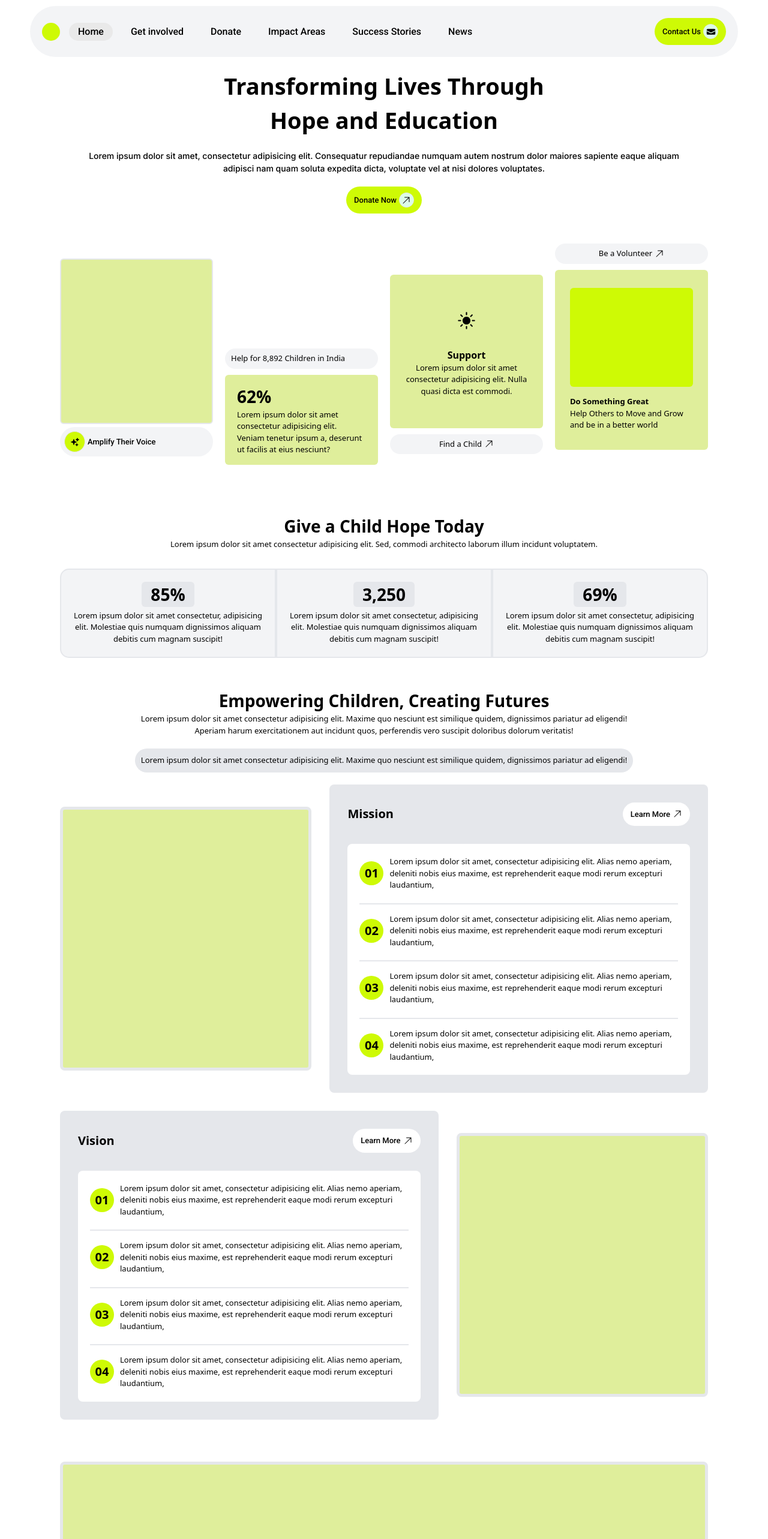
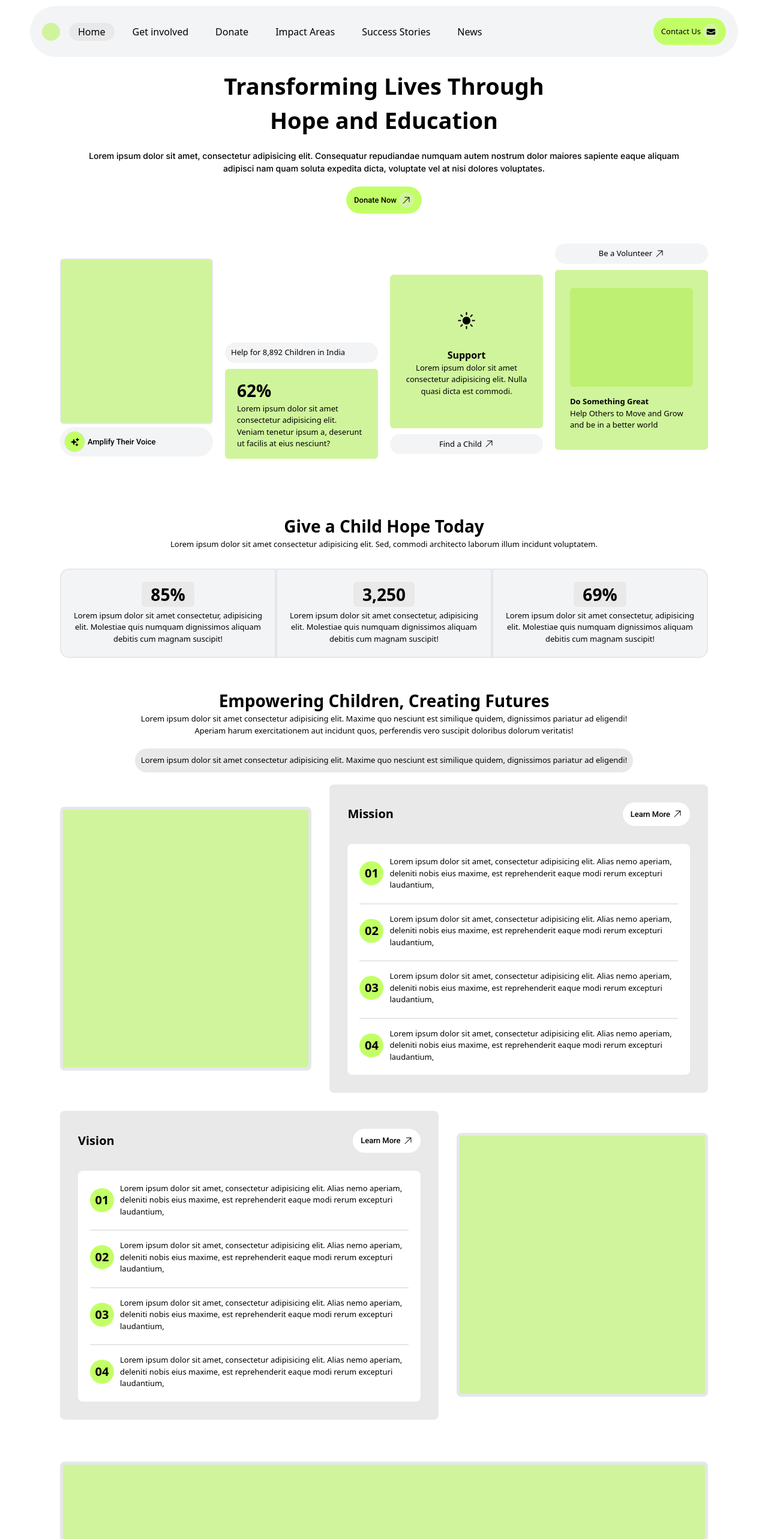
Before and after one commit to KenUdoudo/company, a React (Vite) app: page / in a window 1280 px wide. Shown: the top 2566 px of the page at 60% size. Built offline with nearby package versions, Linux system fonts and the light colour scheme.

Commit message:
almost done

```diff
--- a/src/App.jsx
+++ b/src/App.jsx
@@ -15,17 +15,17 @@ function App() {
     <div className='px-[50px]'>
       <div className='flex flex-row justify-between items-center bg-gray-100 rounded-full px-[20px] py-[20px] mt-[10px]'>
         <div className="flex flex-row justify-center items-center gap-x-[15px]">
-          <div className="h-[30px] w-[30px] rounded-full bg-[#CEFA05]"></div>
-          <button className={`${tab === 0 ? " bg-[#E9E9E9]" : ""} rounded-full px-[15px] py-[3px] font-roboto text-[16px] font-[500]`} onClick={()=> setTab(0)}>Home</button>
-          <button className={`${tab === 1 ? " bg-[#E9E9E9]" : ""} rounded-full px-[15px] py-[3px] font-roboto text-[16px] font-[500]`} onClick={()=> setTab(1)}>Get involved</button>
-          <button className={`${tab === 2 ? " bg-[#E9E9E9]" : ""} rounded-full px-[15px] py-[3px] font-roboto text-[16px] font-[500]`} onClick={()=> setTab(2)}>Donate</button>
-          <button className={`${tab === 3 ? " bg-[#E9E9E9]" : ""} rounded-full px-[15px] py-[3px] font-roboto text-[16px] font-[500]`} onClick={()=> setTab(3)}>Impact Areas</button>
-          <button className={`${tab === 4 ? " bg-[#E9E9E9]" : ""} rounded-full px-[15px] py-[3px] font-roboto text-[16px] font-[500]`} onClick={()=> setTab(4)}>Success Stories</button>
-          <button className={`${tab === 5 ? " bg-[#E9E9E9]" : ""} rounded-full px-[15px] py-[3px] font-roboto text-[16px] font-[500]`} onClick={()=> setTab(5)}>News</button>
+          <div className="h-[30px] w-[30px] rounded-full bg-[#D0F49C]"></div>
+          <button className={`${tab === 0 ? " bg-[#E9E9E9]" : ""} rounded-full px-[15px] py-[3px] text-[16px] font-[500]`} onClick={()=> setTab(0)}>Home</button>
+          <button className={`${tab === 1 ? " bg-[#E9E9E9]" : ""} rounded-full px-[15px] py-[3px] text-[16px] font-[500]`} onClick={()=> setTab(1)}>Get involved</button>
+          <button className={`${tab === 2 ? " bg-[#E9E9E9]" : ""} rounded-full px-[15px] py-[3px] text-[16px] font-[500]`} onClick={()=> setTab(2)}>Donate</button>
+          <button className={`${tab === 3 ? " bg-[#E9E9E9]" : ""} rounded-full px-[15px] py-[3px] text-[16px] font-[500]`} onClick={()=> setTab(3)}>Impact Areas</button>
+          <button className={`${tab === 4 ? " bg-[#E9E9E9]" : ""} rounded-full px-[15px] py-[3px] text-[16px] font-[500]`} onClick={()=> setTab(4)}>Success Stories</button>
+          <button className={`${tab === 5 ? " bg-[#E9E9E9]" : ""} rounded-full px-[15px] py-[3px] text-[16px] font-[500]`} onClick={()=> setTab(5)}>News</button>
         </div>
-        <div className='flex flex-row justify-center items-center gap-[4px] rounded-full px-[13px] py-[10px] bg-[#CEFA05] cursor-pointer'>
-          <p className='text-[13px] font-roboto font-[500]'>Contact Us</p>
-          <div className='h-[25px] w-[25px] rounded-full border-[1px] bg-green-100 flex justify-center items-center'><HiMiniEnvelope/></div>
+        <div className='flex flex-row justify-center items-center gap-[4px] rounded-full px-[13px] py-[10px] bg-[#C2FF66] cursor-pointer'>
+          <p className='text-[13px] font-[500]'>Contact Us</p>
+          <div className='h-[25px] w-[25px] rounded-full border-[1px] bg-[#D0F49C] flex justify-center items-center'><HiMiniEnvelope/></div>
         </div>
       </div>
 
--- a/src/components/Home/section1.jsx
+++ b/src/components/Home/section1.jsx
@@ -7,27 +7,27 @@ const Section1 = () => {
             <div className="flex flex-col justify-center items-center text-center gap-y-[20px]">
                 <p className="text-[38px] font-[600]">Transforming Lives Through <br /> Hope and Education</p>
                 <p className="px-[80px] text-[14px] font-inter font-[500]">Lorem ipsum dolor sit amet, consectetur adipisicing elit. Consequatur repudiandae numquam autem nostrum dolor maiores sapiente eaque aliquam adipisci nam quam soluta expedita dicta, voluptate vel at nisi dolores voluptates.</p>
-                <div className='flex flex-row justify-center items-center gap-[4px] rounded-full px-[13px] py-[10px] bg-[#CEFA05] cursor-pointer'>
+                <div className='flex flex-row justify-center items-center gap-[4px] rounded-full px-[13px] py-[10px] bg-[#C2FF66] cursor-pointer'>
                     <p className='text-[13px] font-roboto font-[500]'>Donate Now</p>
-                    <div className='h-[25px] w-[25px] rounded-full border-[1px] bg-green-100 flex justify-center items-center'><HiArrowUpRight/></div>
+                    <div className='h-[25px] w-[25px] rounded-full border-[1px] bg-[#D0F49C] flex justify-center items-center'><HiArrowUpRight/></div>
                 </div>
             </div>
 
             <div className="px-[50px] space-x-[20px] flex flex-row justify-center items-center h-[500px]">
                 <div className="w-[25%] h-[350px] gap-[5px] flex flex-col justify-normal items-center">
-                    <div className="h-[80%] w-full border-[2px] bg-[#dfee9b] rounded-md"></div>
+                    <div className="h-[80%] w-full border-[2px] bg-[#D0F49C] rounded-md"></div>
                     <div className="h-[20%] w-full">
                         <div className='flex flex-row justify-start items-center gap-[4px] rounded-full px-[7px] py-[7px] bg-gray-100 cursor-pointer'>
-                            <div className='h-[35px] w-[35px] rounded-full border-[1px] bg-[#CEFA05] flex justify-center items-center'><HiSparkles/></div>
+                            <div className='h-[35px] w-[35px] rounded-full border-[1px] bg-[#C2FF66] flex justify-center items-center'><HiSparkles/></div>
                             <p className='text-[13px] font-roboto font-[500]'>Amplify Their Voice</p>
                         </div>
                     </div>
                 </div>
 
 
-                <div className="w-[25%] h-[350px] flex flex-col justify-normal items-center gap-[10px] mt-[300px]">
+                <div className="w-[25%] h-[350px] flex flex-col justify-normal items-center gap-[10px] mt-[280px]">
                     <div className="w-full flex flex-row justify-start items-center gap-[4px] rounded-full px-[10px] py-[7px] bg-gray-100"><p className="text-[13px]">Help for 8,892 Children in India</p></div>
-                    <div className="bg-[#dfee9b] rounded-md px-[20px] py-[15px]">
+                    <div className="bg-[#D0F49C] rounded-md px-[20px] py-[15px]">
                         <p className="text-[28px] font-semibold">62%</p>
                         <p className="text-[13px]">Lorem ipsum dolor sit amet consectetur adipisicing elit. Veniam tenetur ipsum a, deserunt ut facilis at eius nesciunt? </p>
                     </div>
@@ -35,7 +35,7 @@ const Section1 = () => {
 
 
                 <div className="w-[25%] h-[350px] flex flex-col justify-normal items-center gap-[10px] mt-[5%]">
-                    <div className="h-[73%] w-full bg-[#dfee9b] rounded-md flex flex-col justify-center items-center text-center px-[20px]">
+                    <div className="h-[73%] w-full bg-[#D0F49C] rounded-md flex flex-col justify-center items-center text-center px-[20px]">
                         <div className="h-[50px] w-[50px] flex justify-center items-center"><IoIosSunny className="h-[35px] w-[35px]"/></div>
                         <p className="font-semibold pt-[20px]">Support</p>
                         <p className="text-[13px]">Lorem ipsum dolor sit amet consectetur adipisicing elit. Nulla quasi dicta est commodi. </p>
@@ -52,8 +52,8 @@ const Section1 = () => {
                             <p className="text-[13px]">Be a Volunteer</p>
                             <HiArrowUpRight/>
                     </div>
-                    <div className="h-[75%] w-full bg-[#dfee9b] rounded-md flex flex-col justify-center text-[13px] px-[25px]">
-                        <div className="h-[55%] w-full bg-[#CEFA05] rounded-md"></div>
+                    <div className="h-[75%] w-full bg-[#D0F49C] rounded-md flex flex-col justify-center text-[13px] px-[25px]">
+                        <div className="h-[55%] w-full bg-[#BEF073] rounded-md"></div>
                         <p className="pt-[15px] font-semibold">Do Something Great</p>
                         <p>Help Others to Move and Grow and be in a better world</p>
                     </div>
--- a/src/components/Home/section2.jsx
+++ b/src/components/Home/section2.jsx
@@ -8,15 +8,15 @@ const Section2 = () => {
 
             <div className="flex flex-row justify-center items-center px-[50px] mt-[30px]">
                 <div className="border-[2px] rounded-l-[15px] flex flex-col justify-center items-center text-center bg-gray-100 gap-[5px] px-[20px] py-[20px]">
-                    <p className="text-[28px] font-semibold bg-gray-200 px-[15px] rounded-md">85%</p>
+                    <p className="text-[28px] font-semibold bg-[#E9E9E9] px-[15px] rounded-md">85%</p>
                     <p className="text-[13px]">Lorem ipsum dolor sit amet consectetur, adipisicing elit. Molestiae quis numquam dignissimos aliquam debitis cum magnam suscipit!</p>
                 </div>
                 <div className="border-[2px] flex flex-col justify-center items-center text-center bg-gray-100 gap-[5px] px-[20px] py-[20px]">
-                    <p className="text-[28px] font-semibold bg-gray-200 px-[15px] rounded-md">3,250</p>
+                    <p className="text-[28px] font-semibold bg-[#E9E9E9] px-[15px] rounded-md">3,250</p>
                     <p className="text-[13px]">Lorem ipsum dolor sit amet consectetur, adipisicing elit. Molestiae quis numquam dignissimos aliquam debitis cum magnam suscipit!</p>
                 </div>
                 <div className="border-[2px] rounded-r-[15px] flex flex-col justify-center items-center text-center bg-gray-100 gap-[5px] px-[20px] py-[20px]">
-                    <p className="text-[28px] font-semibold bg-gray-200 px-[15px] rounded-md">69%</p>
+                    <p className="text-[28px] font-semibold bg-[#E9E9E9] px-[15px] rounded-md">69%</p>
                     <p className="text-[13px]">Lorem ipsum dolor sit amet consectetur, adipisicing elit. Molestiae quis numquam dignissimos aliquam debitis cum magnam suscipit!</p>
                 </div>
             </div>
--- a/src/components/Home/section3.jsx
+++ b/src/components/Home/section3.jsx
@@ -5,12 +5,12 @@ const Section3 = () => {
             <div className="text-center flex flex-col justify-center items-center">
                 <p className="text-[28px] font-semibold">Empowering Children, Creating Futures</p>
                 <p className="text-[13px]">Lorem ipsum dolor sit amet consectetur adipisicing elit. Maxime quo nesciunt est similique quidem, dignissimos pariatur ad eligendi! <br /> Aperiam harum exercitationem aut incidunt quos, perferendis vero suscipit doloribus dolorum veritatis!</p>
-                <p className="text-[13px] font-medium rounded-full px-[10px] py-[10px] bg-gray-200 mt-[20px]">Lorem ipsum dolor sit amet consectetur adipisicing elit. Maxime quo nesciunt est similique quidem, dignissimos pariatur ad eligendi! </p>
+                <p className="text-[13px] font-medium rounded-full px-[10px] py-[10px] bg-[#E9E9E9] mt-[20px]">Lorem ipsum dolor sit amet consectetur adipisicing elit. Maxime quo nesciunt est similique quidem, dignissimos pariatur ad eligendi! </p>
             </div>
 
             <div className="flex flex-row justify-center items-center px-[50px] space-x-[30px] mt-[20px]">
-                <div className="w-[40%] bg-[#dfee9b] rounded-lg border-[5px] h-[440px]"></div>
-                <div className="w-[60%] bg-gray-200 p-[30px] rounded-lg flex flex-col justify-center space-y-[30px]">
+                <div className="w-[40%] bg-[#D0F49C] rounded-lg border-[5px] h-[440px]"></div>
+                <div className="w-[60%] bg-[#E9E9E9] p-[30px] rounded-lg flex flex-col justify-center space-y-[30px]">
                     <div className="flex flex-row justify-between items-center">
                         <p className="font-semibold text-[20px]">Mission</p>
                         <div className='flex flex-row justify-center items-center gap-[4px] rounded-full bg-white px-[13px] py-[10px] cursor-pointer'>
@@ -21,27 +21,27 @@ const Section3 = () => {
 
                     <div className="flex flex-col justify-center items-center bg-white rounded-lg p-[20px]">
                         <div className="flex flex-row gap-[10px] justify-normal items-center border-b-[2px] pb-[20px]">
-                            <div className="h-[40px] w-[40px] bg-[#CEFA05] rounded-full text-[20px] font-semibold flex justify-center items-center shrink-0">01</div>
+                            <div className="h-[40px] w-[40px] bg-[#C2FF66] rounded-full text-[20px] font-semibold flex justify-center items-center shrink-0">01</div>
                             <p className="text-[13px]">Lorem ipsum dolor sit amet, consectetur adipisicing elit. Alias nemo aperiam, deleniti nobis eius maxime, est reprehenderit eaque modi rerum excepturi laudantium,</p>
                         </div>
                         <div className="flex flex-row gap-[10px] justify-normal items-center border-b-[2px] pt-[15px] pb-[20px]">
-                            <div className="h-[40px] w-[40px] bg-[#CEFA05] rounded-full text-[20px] font-semibold flex justify-center items-center shrink-0">02</div>
+                            <div className="h-[40px] w-[40px] bg-[#C2FF66] rounded-full text-[20px] font-semibold flex justify-center items-center shrink-0">02</div>
                             <p className="text-[13px]">Lorem ipsum dolor sit amet, consectetur adipisicing elit. Alias nemo aperiam, deleniti nobis eius maxime, est reprehenderit eaque modi rerum excepturi laudantium,</p>
                         </div>
                         <div className="flex flex-row gap-[10px] justify-normal items-center border-b-[2px] pt-[15px] pb-[20px]">
-                            <div className="h-[40px] w-[40px] bg-[#CEFA05] rounded-full text-[20px] font-semibold flex justify-center items-center shrink-0">03</div>
+                            <div className="h-[40px] w-[40px] bg-[#C2FF66] rounded-full text-[20px] font-semibold flex justify-center items-center shrink-0">03</div>
                             <p className="text-[13px]">Lorem ipsum dolor sit amet, consectetur adipisicing elit. Alias nemo aperiam, deleniti nobis eius maxime, est reprehenderit eaque modi rerum excepturi laudantium,</p>
                         </div>
                         <div className="flex flex-row gap-[10px] justify-normal items-center pt-[15px]">
-                            <div className="h-[40px] w-[40px] bg-[#CEFA05] rounded-full text-[20px] font-semibold flex justify-center items-center shrink-0">04</div>
+                            <div className="h-[40px] w-[40px] bg-[#C2FF66] rounded-full text-[20px] font-semibold flex justify-center items-center shrink-0">04</div>
                             <p className="text-[13px]">Lorem ipsum dolor sit amet, consectetur adipisicing elit. Alias nemo aperiam, deleniti nobis eius maxime, est reprehenderit eaque modi rerum excepturi laudantium,</p>
                         </div>
                     </div>
                 </div>
             </div>
             <div className="flex flex-row-reverse justify-center items-center px-[50px] gap-[30px] mt-[30px]">
-                <div className="w-[40%] bg-[#dfee9b] rounded-lg border-[5px] h-[440px]"></div>
-                <div className="w-[60%] bg-gray-200 p-[30px] rounded-lg flex flex-col justify-center space-y-[30px]">
+                <div className="w-[40%] bg-[#D0F49C] rounded-lg border-[5px] h-[440px]"></div>
+                <div className="w-[60%] bg-[#E9E9E9] p-[30px] rounded-lg flex flex-col justify-center space-y-[30px]">
                     <div className="flex flex-row justify-between items-center">
                         <p className="font-semibold text-[20px]">Vision</p>
                         <div className='flex flex-row justify-center items-center gap-[4px] rounded-full bg-white px-[13px] py-[10px] cursor-pointer'>
@@ -52,19 +52,19 @@ const Section3 = () => {
 
                     <div className="flex flex-col justify-center items-center bg-white rounded-lg p-[20px]">
                         <div className="flex flex-row gap-[10px] justify-normal items-center border-b-[2px] pb-[20px]">
-                            <div className="h-[40px] w-[40px] bg-[#CEFA05] rounded-full text-[20px] font-semibold flex justify-center items-center shrink-0">01</div>
+                            <div className="h-[40px] w-[40px] bg-[#C2FF66] rounded-full text-[20px] font-semibold flex justify-center items-center shrink-0">01</div>
                             <p className="text-[13px]">Lorem ipsum dolor sit amet, consectetur adipisicing elit. Alias nemo aperiam, deleniti nobis eius maxime, est reprehenderit eaque modi rerum excepturi laudantium,</p>
                         </div>
                         <div className="flex flex-row gap-[10px] justify-normal items-center border-b-[2px] pt-[15px] pb-[20px]">
-                            <div className="h-[40px] w-[40px] bg-[#CEFA05] rounded-full text-[20px] font-semibold flex justify-center items-center shrink-0">02</div>
+                            <div className="h-[40px] w-[40px] bg-[#C2FF66] rounded-full text-[20px] font-semibold flex justify-center items-center shrink-0">02</div>
                             <p className="text-[13px]">Lorem ipsum dolor sit amet, consectetur adipisicing elit. Alias nemo aperiam, deleniti nobis eius maxime, est reprehenderit eaque modi rerum excepturi laudantium,</p>
                         </div>
                         <div className="flex flex-row gap-[10px] justify-normal items-center border-b-[2px] pt-[15px] pb-[20px]">
-                            <div className="h-[40px] w-[40px] bg-[#CEFA05] rounded-full text-[20px] font-semibold flex justify-center items-center shrink-0">03</div>
+                            <div className="h-[40px] w-[40px] bg-[#C2FF66] rounded-full text-[20px] font-semibold flex justify-center items-center shrink-0">03</div>
                             <p className="text-[13px]">Lorem ipsum dolor sit amet, consectetur adipisicing elit. Alias nemo aperiam, deleniti nobis eius maxime, est reprehenderit eaque modi rerum excepturi laudantium,</p>
                         </div>
                         <div className="flex flex-row gap-[10px] justify-normal items-center pt-[15px]">
-                            <div className="h-[40px] w-[40px] bg-[#CEFA05] rounded-full text-[20px] font-semibold flex justify-center items-center shrink-0">04</div>
+                            <div className="h-[40px] w-[40px] bg-[#C2FF66] rounded-full text-[20px] font-semibold flex justify-center items-center shrink-0">04</div>
                             <p className="text-[13px]">Lorem ipsum dolor sit amet, consectetur adipisicing elit. Alias nemo aperiam, deleniti nobis eius maxime, est reprehenderit eaque modi rerum excepturi laudantium,</p>
                         </div>
                     </div>
--- a/src/components/Home/section4.jsx
+++ b/src/components/Home/section4.jsx
@@ -3,14 +3,14 @@ const Section4 = () => {
     return (
         <div className="px-[50px] mt-[70px]">
             <div className="flex flex-col justify-center items-center">
-                <div className="bg-[#dfee9b] rounded-lg border-[5px] h-[300px] w-full"></div>
+                <div className="bg-[#D0F49C] rounded-lg border-[5px] h-[300px] w-full"></div>
                 <div className="flex flex-col justify-center items-center text-center w-[70%] bg-white mt-[-100px] p-[30px] rounded-lg">
                     <p className="text-[28px] font-semibold">Goals and Objectives</p>
                     <p className="text-[13px]">Lorem, ipsum dolor sit amet consectetur adipisicing elit. Similique fugiat modi ducimus in perspiciatis iusto voluptas, magnam omnis culpa deleniti ex, molestiae repudiandae ullam laboriosam sapiente nemo voluptate et natus?</p>
                 </div>
             </div>
 
-            <div className="flex flex-row justify-center items-center bg-gray-200 p-[30px] rounded-lg mt-[30px] space-x-[30px]">
+            <div className="flex flex-row justify-center items-center bg-[#E9E9E9] p-[30px] rounded-lg mt-[30px] space-x-[30px]">
                 <div className="flex flex-col justify-start w-[50%] bg-white rounded-lg p-[20px] gap-[7px]">
                     <div className="flex flex-row justify-between items-center ">
                         <p className="font-semibold">The goal of ForHelp</p>
--- a/src/components/Home/section5.jsx
+++ b/src/components/Home/section5.jsx
@@ -3,14 +3,14 @@ const Section5 = () => {
     return (
         <div className="px-[50px] mt-[70px]">
             <div className="flex flex-col justify-center items-center">
-                <div className="bg-[#dfee9b] rounded-lg border-[5px] h-[300px] w-full"></div>
+                <div className="bg-[#D0F49C] rounded-lg border-[5px] h-[300px] w-full"></div>
                 <div className="flex flex-col justify-center items-center text-center w-[70%] bg-white mt-[-100px] p-[30px] rounded-lg">
                     <p className="text-[28px] font-semibold">How We Work</p>
                     <p className="text-[13px]">Lorem, ipsum dolor sit amet consectetur adipisicing elit. Similique fugiat modi ducimus in perspiciatis iusto voluptas, magnam omnis culpa deleniti ex, molestiae repudiandae ullam laboriosam sapiente nemo voluptate et natus?</p>
                 </div>
             </div>
 
-            <div className="flex flex-row justify-center items-center bg-gray-200 p-[30px] rounded-lg mt-[30px] space-x-[30px]">
+            <div className="flex flex-row justify-center items-center bg-[#E9E9E9] p-[30px] rounded-lg mt-[30px] space-x-[30px]">
                 <div className="flex flex-col justify-start w-[33%] bg-white rounded-lg p-[20px] gap-[7px]">
                     <div className="flex flex-row justify-between items-center ">
                         <p className="font-semibold">Needs Assessment</p>
--- a/src/components/Home/section6.jsx
+++ b/src/components/Home/section6.jsx
@@ -18,7 +18,7 @@ const Section6 = () => {
                 <p className="text-[13px]">Lorem, ipsum dolor sit amet consectetur adipisicing elit. Quaerat odio maxime nobis dolorum distinctio dolor minus magni, ratione rem vero <br /> dignissimos delectus ipsa quod. Expedita animi veritatis quas laboriosam mollitia?</p>
             </div>
 
-            <div className="border-[#dfee9b] rounded-lg border-[5px] mt-[30px] bg-slate-100 px-[100px] py-[40px] h-[398px]">
+            <div className="border-[#EAFFCC] rounded-lg border-[5px] mt-[30px] bg-slate-100 px-[100px] py-[40px] h-[398px]">
                 <div className="flex flex-row justify-center items-center space-x-[30px]">
                     <div className="h-[32px] w-[32px] rounded-full bg-[#C2FF66] flex justify-center items-center border-[3px] border-[#E9E9E9]" onClick={ decrement }><HiMiniArrowLeft/></div>
                     <div className={`${tab === -3 ? "bg-[#C2FF66] h-[40px] w-[40px]" : ""} h-[35px] w-[35px] rounded-full bg-[#E9E9E9]`}></div>
--- a/src/components/Home/section7.jsx
+++ b/src/components/Home/section7.jsx
@@ -21,7 +21,7 @@ const Section7 = () => {
                         <p className="text-[28px] font-semibold">01</p>
                         <div>
                             <p className="font-semibold">What is ForHelp?</p>
-                            {displayText ? 'lorem kisubvfiuyb': '' }
+                            {displayText && <p>Lorem ipsum dolor, sit amet consectetur adipisicing elit.</p>}
                         </div>
                     </div>
                     <div className="h-[30px] w-[30px] rounded-full bg-[#D0F49C] flex justify-center items-center" onclick={ handleClick }>
```
